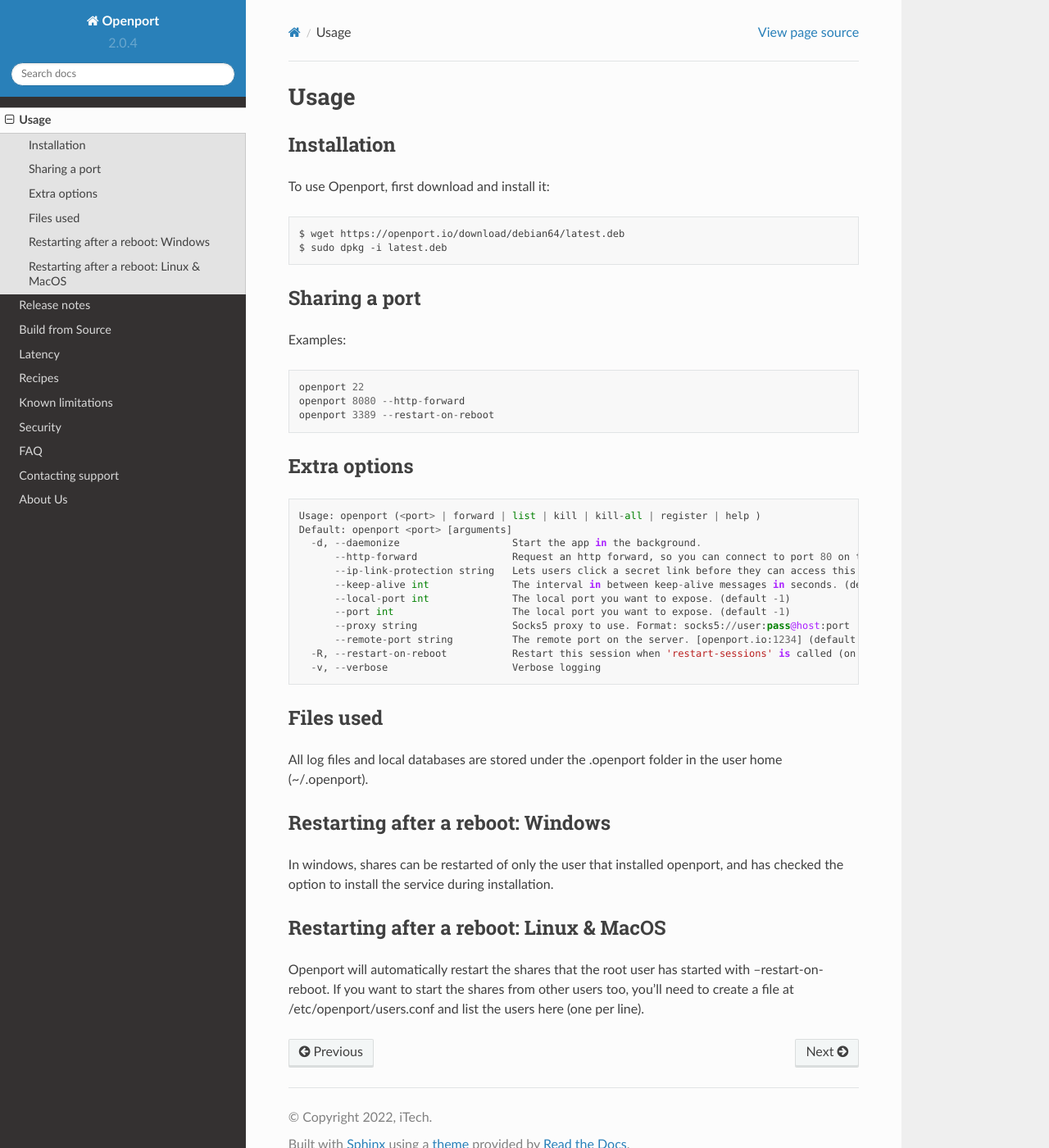
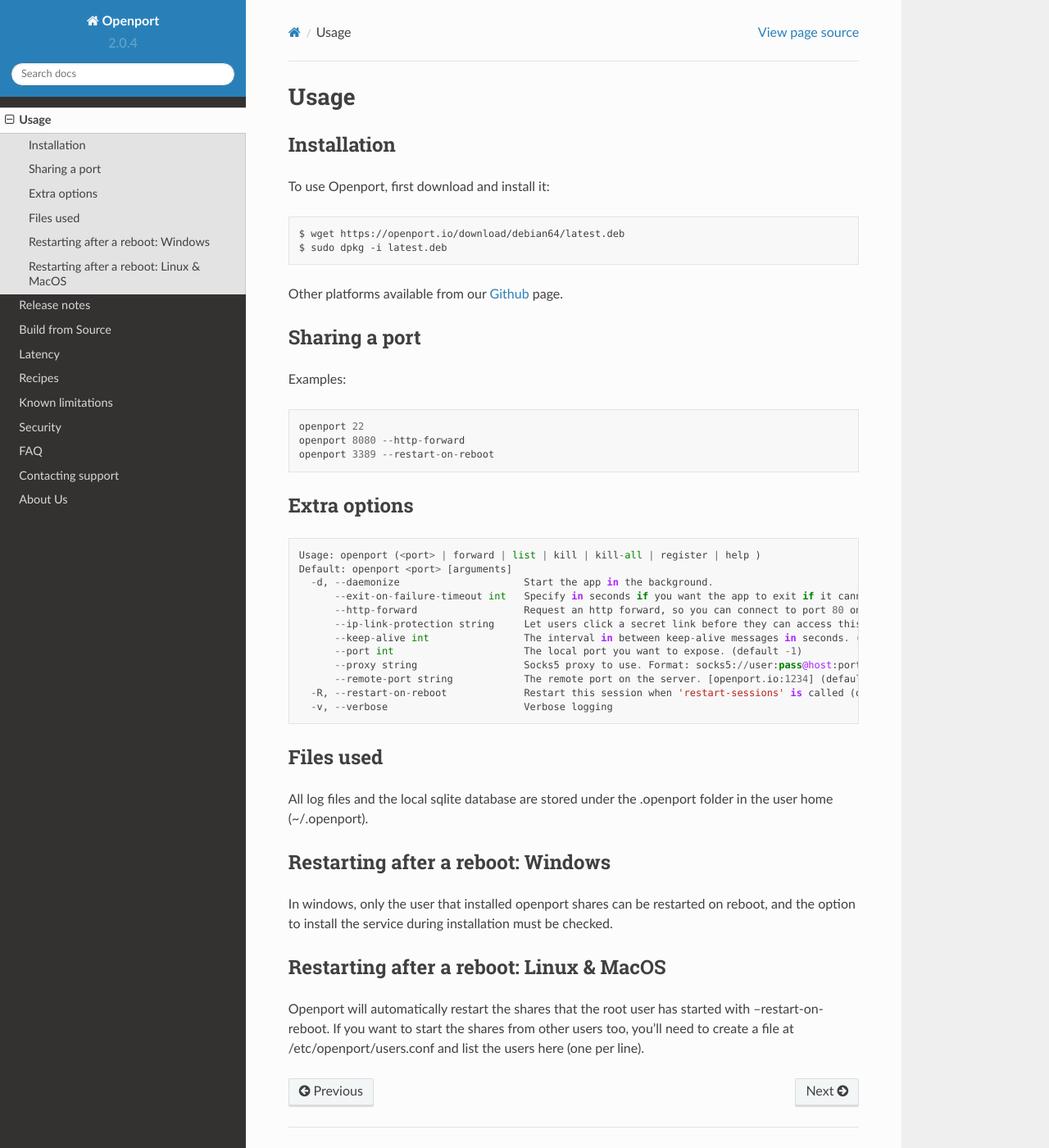
Before and after one commit to openportio/openport-docs, a Sphinx documentation site: the page built from docs/source/usage.rst, in a window 1280 px wide and 1400 px high. Shown: the whole window at 82% size. Built offline with Sphinx 7.4.7 and the Read the Docs theme 2.0.0, drawn with Linux system fonts in a browser that asks for light colours.

```diff
--- a/docs/source/usage.rst
+++ b/docs/source/usage.rst
@@ -12,6 +12,8 @@ To use Openport, first download and install it:
 
     $ wget https://openport.io/download/debian64/latest.deb
     $ sudo dpkg -i latest.deb
+
+Other platforms available from our `Github <https://github.com/openportio/openport-go/releases>`_ page.
 
 Sharing a port
 ______________
@@ -32,26 +34,26 @@ _____________
 
     Usage: openport (<port> | forward | list | kill | kill-all | register | help )
     Default: openport <port> [arguments]
-      -d, --daemonize                   Start the app in the background.
-          --http-forward                Request an http forward, so you can connect to port 80 on the server.
-          --ip-link-protection string   Lets users click a secret link before they can access this port. This overwrites the setting in your profile. choices=[True, False]
-          --keep-alive int              The interval in between keep-alive messages in seconds. (default 120)
-          --local-port int              The local port you want to expose. (default -1)
-          --port int                    The local port you want to expose. (default -1)
-          --proxy string                Socks5 proxy to use. Format: socks5://user:pass@host:port
-          --remote-port string          The remote port on the server. [openport.io:1234] (default "-1")
-      -R, --restart-on-reboot           Restart this session when 'restart-sessions' is called (on boot for example).
-      -v, --verbose                     Verbose logging
+      -d, --daemonize                     Start the app in the background.
+          --exit-on-failure-timeout int   Specify in seconds if you want the app to exit if it cannot properly connect. (default -1)
+          --http-forward                  Request an http forward, so you can connect to port 80 on the server.
+          --ip-link-protection string     Let users click a secret link before they can access this port. This overwrites the setting in your profile. choices=[True, False]
+          --keep-alive int                The interval in between keep-alive messages in seconds. (default 120)
+          --port int                      The local port you want to expose. (default -1)
+          --proxy string                  Socks5 proxy to use. Format: socks5://user:pass@host:port
+          --remote-port string            The remote port on the server. [openport.io:1234] (default "-1")
+      -R, --restart-on-reboot             Restart this session when 'restart-sessions' is called (on boot for example).
+      -v, --verbose                       Verbose logging
 
 Files used
 __________
 
-All log files and local databases are stored under the .openport folder in the user home (~/.openport).
+All log files and the local sqlite database are stored under the .openport folder in the user home (~/.openport).
 
 
 Restarting after a reboot: Windows
 __________________________________
-In windows, shares can be restarted of only the user that installed openport, and has checked the option to install the service during installation.
+In windows, only the user that installed openport shares can be restarted on reboot, and the option to install the service during installation must be checked.
 
 Restarting after a reboot: Linux & MacOS
 ________________________________________
```
Also changed, not shown: docs/source/release_notes.rst (+10 -5 lines).
